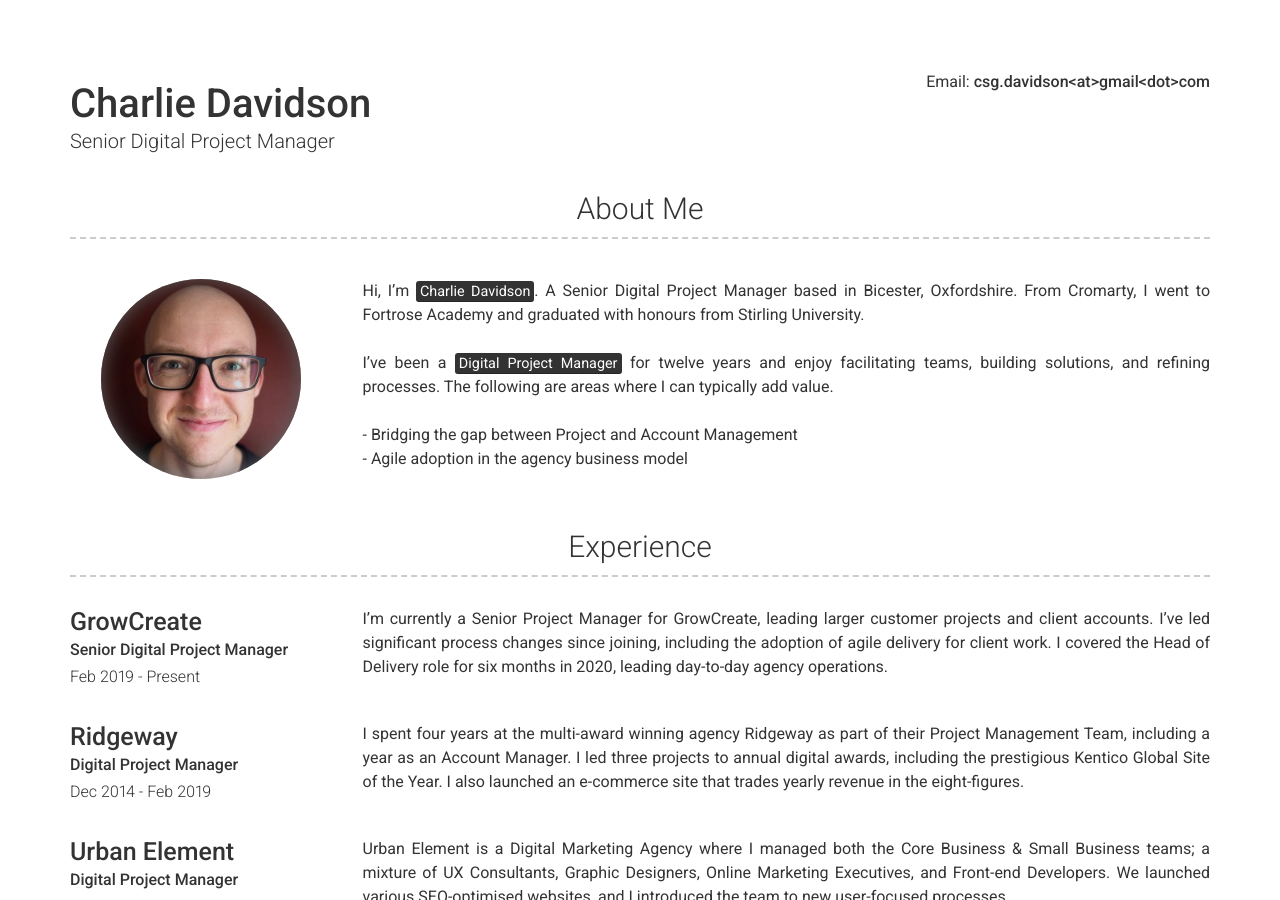
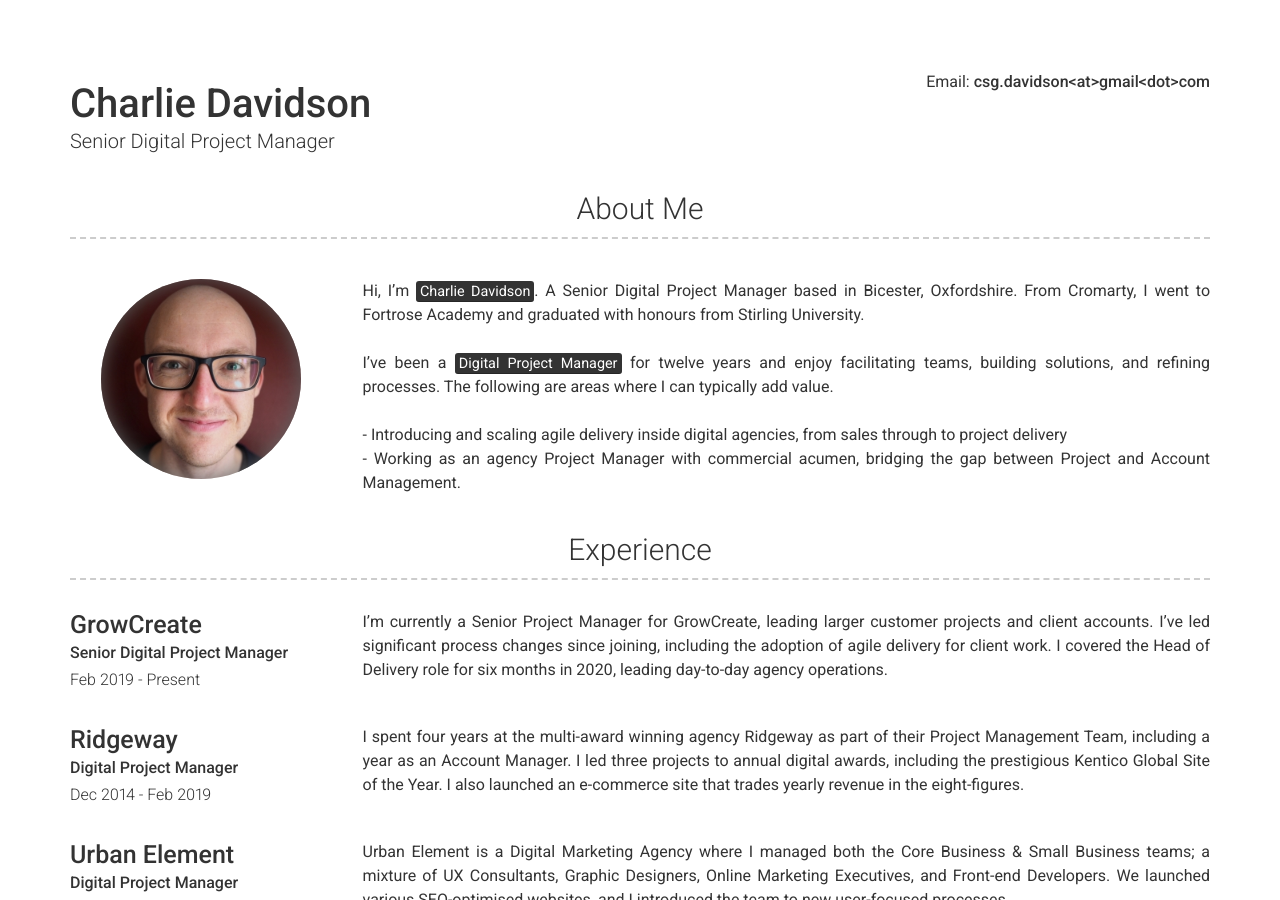
Before and after one commit to csgdavidson/Charlie-Davidson2, a Jekyll site: the page built from index.md, in a window 1280 px wide and 900 px high. Built offline with Jekyll 4.4.1, drawn with Linux system fonts in a browser that asks for light colours; nearby versions of some CDN libraries.

Commit message:
Update _config.yml

```diff
--- a/_config.yml
+++ b/_config.yml
@@ -20,8 +20,8 @@ about_profile_image: assets/charlie.jpg
 about_content:
   Hi, I'm <mark>Charlie Davidson</mark>. A Senior Digital Project Manager based in Bicester, Oxfordshire. From Cromarty, I went to Fortrose Academy and graduated with honours from Stirling University.<br><br>
   I've been a <mark>Digital Project Manager</mark> for twelve years and enjoy facilitating teams, building solutions, and refining processes. The following are areas where I can typically add value.<br><br>
-    - Bridging the gap between Project and Account Management<br>
-    - Agile adoption in the agency business model
+    - Introducing and scaling agile delivery inside digital agencies, from sales through to project delivery<br>
+    - Working as an agency Project Manager with commercial acumen, bridging the gap between Project and Account Management.
 
 # Projects Section
 projects_title: Certifications
```
